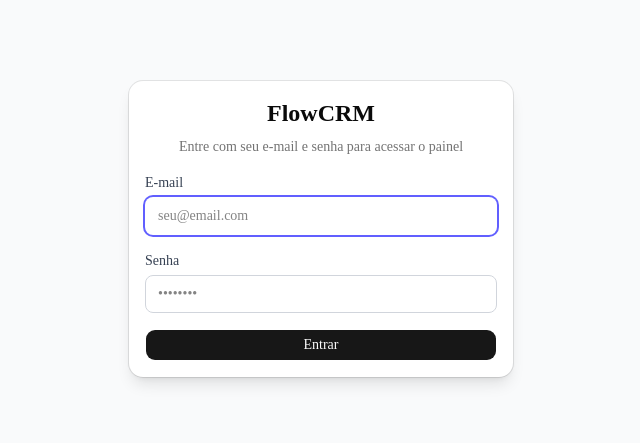
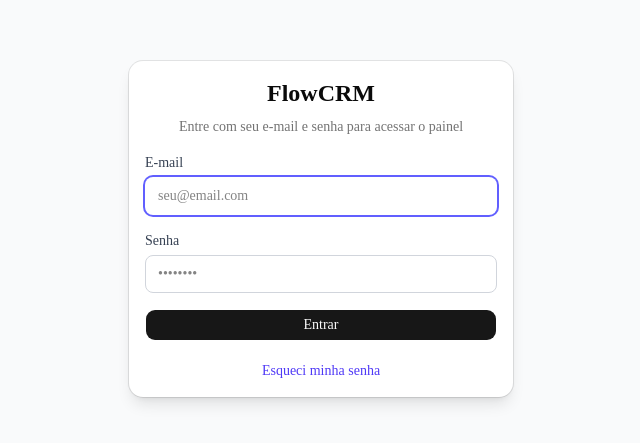
Before and after one commit to divalf/projeto1, a Next.js app: page /login in a window 1280 px wide. Shown: the part 171-614 px from the top of the page, without its empty margins (319-959 px from the left). Built offline with nearby package versions, Linux system fonts and the light colour scheme.

Commit message:
feat: add forgot password button on login page

```diff
--- a/app/login/page.tsx
+++ b/app/login/page.tsx
@@ -18,6 +18,31 @@ export default function LoginPage() {
   const [password, setPassword] = useState("");
   const [error, setError] = useState<string | null>(null);
   const [loading, setLoading] = useState(false);
+  const [resetSent, setResetSent] = useState(false);
+
+  async function handleForgotPassword() {
+    if (!email) {
+      setError("Digite seu e-mail antes de solicitar a redefinição.");
+      return;
+    }
+    setError(null);
+    setLoading(true);
+    try {
+      const supabase = createClient();
+      const { error } = await supabase.auth.resetPasswordForEmail(email, {
+        redirectTo: `${window.location.origin}/auth/callback?next=/reset-password`,
+      });
+      if (error) {
+        setError("Não foi possível enviar o e-mail. Tente novamente.");
+      } else {
+        setResetSent(true);
+      }
+    } catch {
+      setError("Erro inesperado. Tente novamente.");
+    } finally {
+      setLoading(false);
+    }
+  }
 
   async function handleLogin(e: React.FormEvent) {
     e.preventDefault();
@@ -93,6 +118,21 @@ export default function LoginPage() {
             <Button type="submit" disabled={loading} className="w-full">
               {loading ? "Entrando..." : "Entrar"}
             </Button>
+
+            {resetSent ? (
+              <p className="text-sm text-green-600 bg-green-50 border border-green-200 rounded-md px-3 py-2 text-center">
+                E-mail de redefinição enviado! Verifique sua caixa de entrada.
+              </p>
+            ) : (
+              <button
+                type="button"
+                onClick={handleForgotPassword}
+                disabled={loading}
+                className="w-full text-sm text-indigo-600 hover:text-indigo-800 text-center mt-1 disabled:opacity-50"
+              >
+                Esqueci minha senha
+              </button>
+            )}
           </form>
         </CardContent>
       </Card>
```
